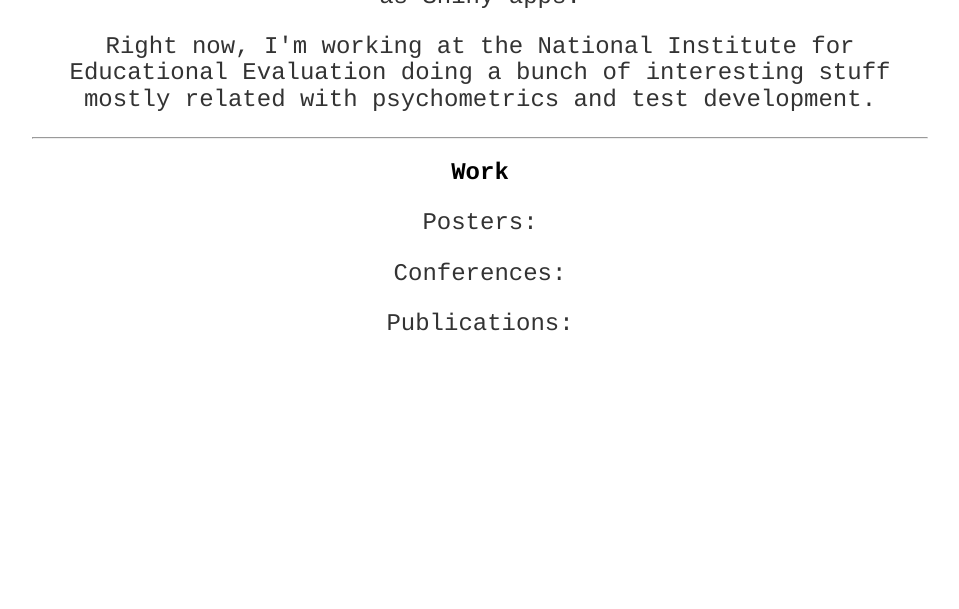
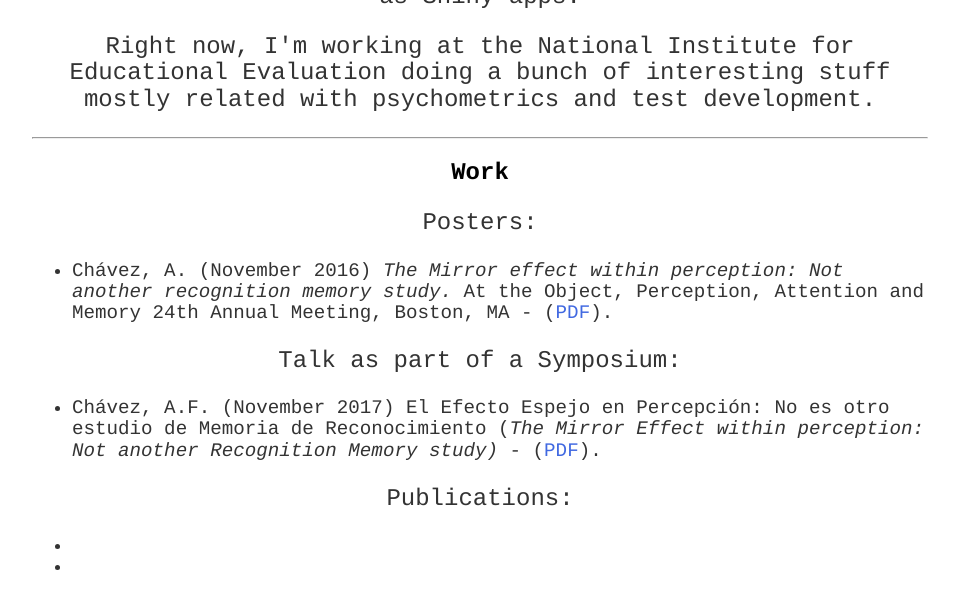
Before and after one commit to BouzasLab25/bouzaslab25.github.io, a Jekyll site: the page built from people/felisa.html, in a window 1280 px wide and 900 px high, scrolled down 1791 px. Shown: the top 609 px of the window, without its empty margins (160-1119 px from the left). Built offline with Jekyll 4.4.1, drawn with Linux system fonts in a browser that asks for light colours.

Commit message:
Update felisa.html

```diff
--- a/people/felisa.html
+++ b/people/felisa.html
@@ -42,5 +42,15 @@ title: Lab25 Felisa
  <h2>Work</h2>
 
 <p>Posters:</p>
-<p>Conferences:</p>
+	<ul>
+	<li class='ho' > Chávez, A. (November 2016) <i> The Mirror effect within perception: Not another recognition memory study.</i> At the Object, Perception, Attention and Memory 24th Annual Meeting, Boston, MA - (<a class='link' href="/documents/poster_felisa_2016.pdf" target="_blank">PDF</a>). </li>
+	</ul>
+<p>Talk as part of a Symposium:</p>
+	<ul>
+	<li class='ho' >Chávez, A.F. (November 2017) El Efecto Espejo en Percepción: No es otro estudio de Memoria de Reconocimiento (<i>The Mirror Effect within perception: Not another Recognition Memory study)</i> - (<a class='link' href="/presentations/SINCAVI_Felisa.pdf" target="_blank">PDF</a>). </li>
+ 	</ul>
 <p>Publications:</p>
+	<ul>
+	<li class='ho' ></li>
+	<li class='ho' ></li>
+	</ul>
```
